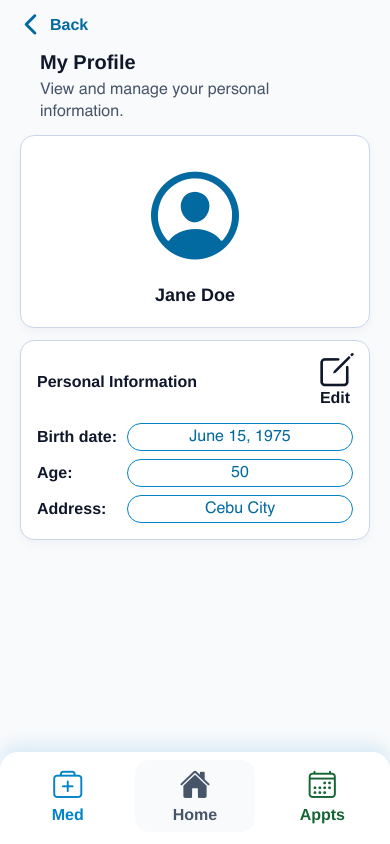
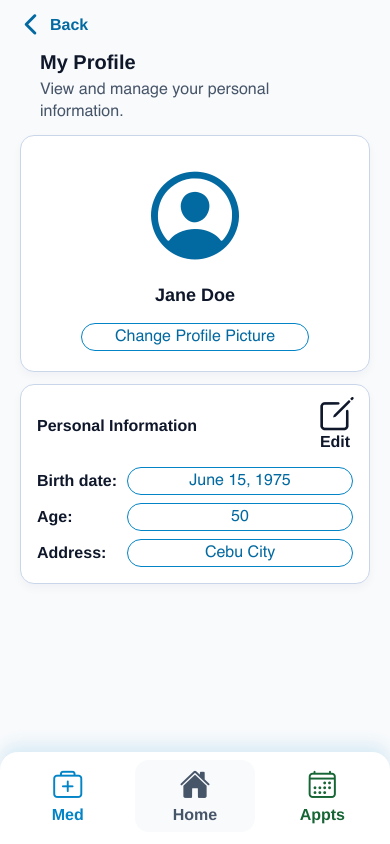
Before and after one commit to secretiv3plotter/Med-Dumdom, a React Native app: screen / in a window 390 px wide. Both pictures are taken after a click on the button "Profile". Built offline with nearby package versions, Linux system fonts and the light colour scheme.

Commit message:
Merge development updates and preserve dashboard/profile changes

```diff
--- a/package.json
+++ b/package.json
@@ -16,6 +16,7 @@
     "expo": "~54.0.34",
     "expo-dev-client": "~6.0.21",
     "expo-font": "~14.0.11",
+    "expo-image-picker": "~17.0.11",
     "expo-splash-screen": "~31.0.13",
     "expo-status-bar": "~3.0.9",
     "react": "19.1.0",
--- a/src/features/patient/screens/ProfileScreen.js
+++ b/src/features/patient/screens/ProfileScreen.js
@@ -1,16 +1,20 @@
 import { useEffect, useRef, useState } from 'react';
 import {
+  Alert,
+  Image,
   Keyboard,
   KeyboardAvoidingView,
   Modal,
   Platform,
   Pressable,
+  TouchableOpacity,
   StyleSheet,
   Text,
   View,
 } from 'react-native';
 import { SafeAreaView } from 'react-native-safe-area-context';
 import { Ionicons } from '@expo/vector-icons';
+import * as ImagePicker from 'expo-image-picker';
 import { ROUTES } from '../../../app/navigation/routes';
 import ActionButton from '../../../shared/components/common/ActionButton';
 import BackButton from '../../../shared/components/common/BackButton';
@@ -87,6 +91,7 @@ export default function ProfileScreen({ navigation }) {
   const [isKeyboardVisible, setIsKeyboardVisible] = useState(false);
   const [showConfirmSave, setShowConfirmSave] = useState(false);
   const [showSavedDialog, setShowSavedDialog] = useState(false);
+  const [avatarLoadFailed, setAvatarLoadFailed] = useState(false);
   const timeoutRef = useRef(null);
 
   useEffect(() => {
@@ -102,6 +107,10 @@ export default function ProfileScreen({ navigation }) {
     };
   }, []);
 
+  useEffect(() => {
+    setAvatarLoadFailed(false);
+  }, [profile.profilePicture]);
+
   const onTabNavigate = (tabKey) => {
     const targetRoute = TAB_KEY_TO_ROUTE[tabKey];
     if (targetRoute) {
@@ -113,6 +122,40 @@ export default function ProfileScreen({ navigation }) {
     const savedProfile = personalProfileService.saveProfile(CURRENT_USER_ID, nextProfile);
     setProfile(savedProfile);
     setDraft(toDraft(savedProfile));
+  };
+
+  const handleChangeProfilePicture = async () => {
+    try {
+      const permission = await ImagePicker.requestMediaLibraryPermissionsAsync();
+      if (!permission.granted) {
+        Alert.alert('Permission needed', 'Please allow photo library access to change your profile picture.');
+        return;
+      }
+
+      const result = await ImagePicker.launchImageLibraryAsync({
+        mediaTypes: ImagePicker.MediaTypeOptions.Images,
+        allowsEditing: true,
+        aspect: [1, 1],
+        quality: 0.9,
+      });
+
+      if (result.canceled || !result.assets?.length) {
+        return;
+      }
+
+      const selectedImageUri = result.assets[0]?.uri || '';
+      if (!selectedImageUri) {
+        return;
+      }
+
+      setAvatarLoadFailed(false);
+      setDraft((current) => ({ ...current, profilePicture: selectedImageUri }));
+      if (!isEditing) {
+        setIsEditing(true);
+      }
+    } catch (error) {
+      Alert.alert('Unable to update picture', 'Something went wrong while selecting your profile picture.');
+    }
   };
 
   const confirmSaveChanges = () => {
@@ -132,7 +175,7 @@ export default function ProfileScreen({ navigation }) {
 
     const nextProfile = {
       fullName: draft.fullName.trim() || FALLBACK_PROFILE.fullName,
-      profilePicture: draft.profilePicture.trim(),
+      profilePicture: draft.profilePicture?.trim() || '',
       birthDate: parsedBirthDate,
       address: draft.address.trim(),
     };
@@ -151,7 +194,8 @@ export default function ProfileScreen({ navigation }) {
     }, 3000);
   };
 
-  const displayPicture = profile.profilePicture?.trim();
+  const displayPicture = (isEditing ? draft.profilePicture : profile.profilePicture)?.trim();
+  const hasValidDisplayPicture = Boolean(displayPicture) && !avatarLoadFailed;
 
   return (
     <SafeAreaView style={styles.safe} edges={['top']}>
@@ -190,13 +234,27 @@ export default function ProfileScreen({ navigation }) {
 
           <TextCard cardStyle={styles.profileCardTop}>
             <View style={styles.avatarShell}>
-              {displayPicture ? (
-                <Ionicons name="person-circle-outline" size={108} color={colors.brandText} />
+              {hasValidDisplayPicture ? (
+                <Image
+                  source={{ uri: displayPicture }}
+                  style={styles.profileImage}
+                  onError={() => setAvatarLoadFailed(true)}
+                />
               ) : (
                 <Ionicons name="person-circle-outline" size={108} color={colors.brandText} />
               )}
             </View>
             <Text style={styles.name}>{profile.fullName || 'Unnamed profile'}</Text>
+            <View style={styles.photoPickerRow}>
+              <TouchableOpacity
+                onPress={handleChangeProfilePicture}
+                accessibilityRole="button"
+                accessibilityLabel="Change profile picture"
+                style={styles.photoPickerValue}
+              >
+                <Text style={styles.photoPickerValueText}>Change Profile Picture</Text>
+              </TouchableOpacity>
+            </View>
           </TextCard>
 
           <TextCard cardStyle={styles.profileCard}>
@@ -232,13 +290,6 @@ export default function ProfileScreen({ navigation }) {
                   value={draft.fullName}
                   onChangeText={(value) => setDraft((current) => ({ ...current, fullName: value }))}
                   placeholder="Enter full name"
-                />
-
-                <Text style={styles.label}>Profile picture URL:</Text>
-                <InputBar
-                  value={draft.profilePicture}
-                  onChangeText={(value) => setDraft((current) => ({ ...current, profilePicture: value }))}
-                  placeholder="Enter profile picture URL or file path"
                 />
 
                 <NativeDateTimeField
@@ -371,6 +422,14 @@ const styles = StyleSheet.create({
     alignItems: 'center',
     justifyContent: 'center',
   },
+  profileImage: {
+    width: 108,
+    height: 108,
+    borderRadius: 54,
+    borderWidth: 1,
+    borderColor: colors.border,
+    backgroundColor: colors.surface,
+  },
   profileCard: {
     backgroundColor: colors.surface,
     borderColor: '#C9D6EA',
@@ -382,6 +441,27 @@ const styles = StyleSheet.create({
     ...typography.subtitle,
     color: colors.title,
     fontWeight: '700',
+  },
+  photoPickerRow: {
+    alignItems: 'center',
+    justifyContent: 'center',
+    width: '100%',
+    marginTop: spacing.xs,
+  },
+  photoPickerValue: {
+    backgroundColor: colors.surface,
+    width: '72%',
+    textAlign: 'center',
+    borderWidth: 1,
+    borderColor: colors.brand,
+    borderRadius: radius.lg,
+    paddingVertical: 4,
+    paddingHorizontal: spacing.sm,
+  },
+  photoPickerValueText: {
+    ...typography.bodySmall,
+    color: colors.brandText,
+    textAlign: 'center',
   },
   metaRow: {
     flexDirection: 'row',
--- a/src/shared/components/common/DashboardHeader.js
+++ b/src/shared/components/common/DashboardHeader.js
@@ -69,7 +69,7 @@ const styles = StyleSheet.create({
   },
   leftGroup: {
     flexDirection: 'row',
-    alignItems: 'center',
+    alignItems: 'flex-start',
     flexShrink: 1,
   },
   rightGroup: {
--- a/src/shared/components/common/DialogBox.js
+++ b/src/shared/components/common/DialogBox.js
@@ -59,6 +59,7 @@ export default function DialogBox({
 
       {errorMessage ? <Text style={styles.errorText}>{errorMessage}</Text> : null}
 
+      {normalizedActions.length ? (
         <View style={[styles.actionsRow, { gap: scaleLayoutValue(spacing.sm) }]}>
           {normalizedActions.map((action, index) => (
             <View key={`${action.label || 'action'}-${index}`} style={styles.actionSlot}>
@@ -80,6 +81,7 @@ export default function DialogBox({
             </View>
           ))}
         </View>
+      ) : null}
     </View>
   );
 }
--- a/src/shared/components/header/HelpButton.js
+++ b/src/shared/components/header/HelpButton.js
@@ -60,6 +60,8 @@ export default function HelpButton({
       </View>
 
       <Text
+        numberOfLines={1}
+        ellipsizeMode="tail"
         style={[
           styles.label,
           { marginTop: -scaleLayoutValue(moderateScale(2)) },
```
Also changed, not shown: src/features/patient/screens/PatientDashboardScreen.js (+54 -3 lines), 1 other file (tests, documents, lock files or other folders). Lines whose indentation alone changed are shown as unchanged.
